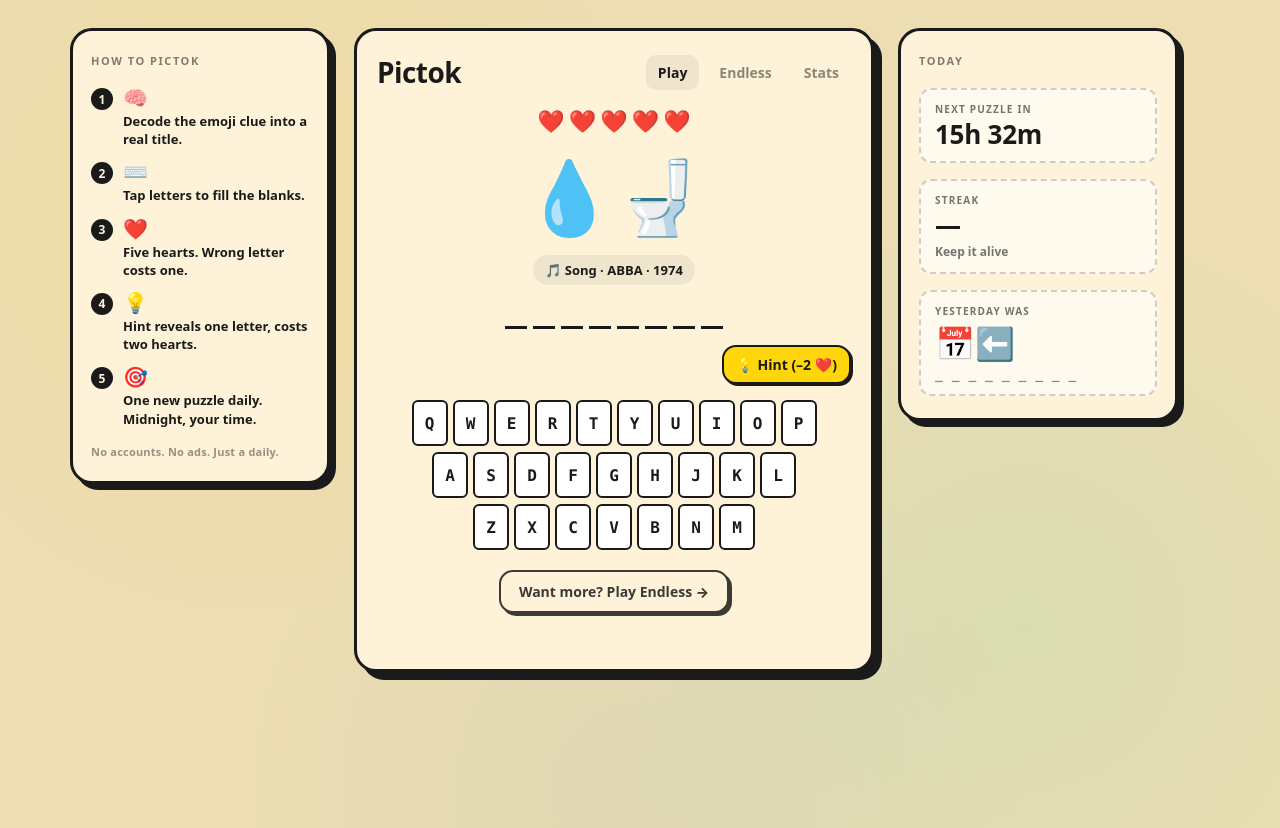
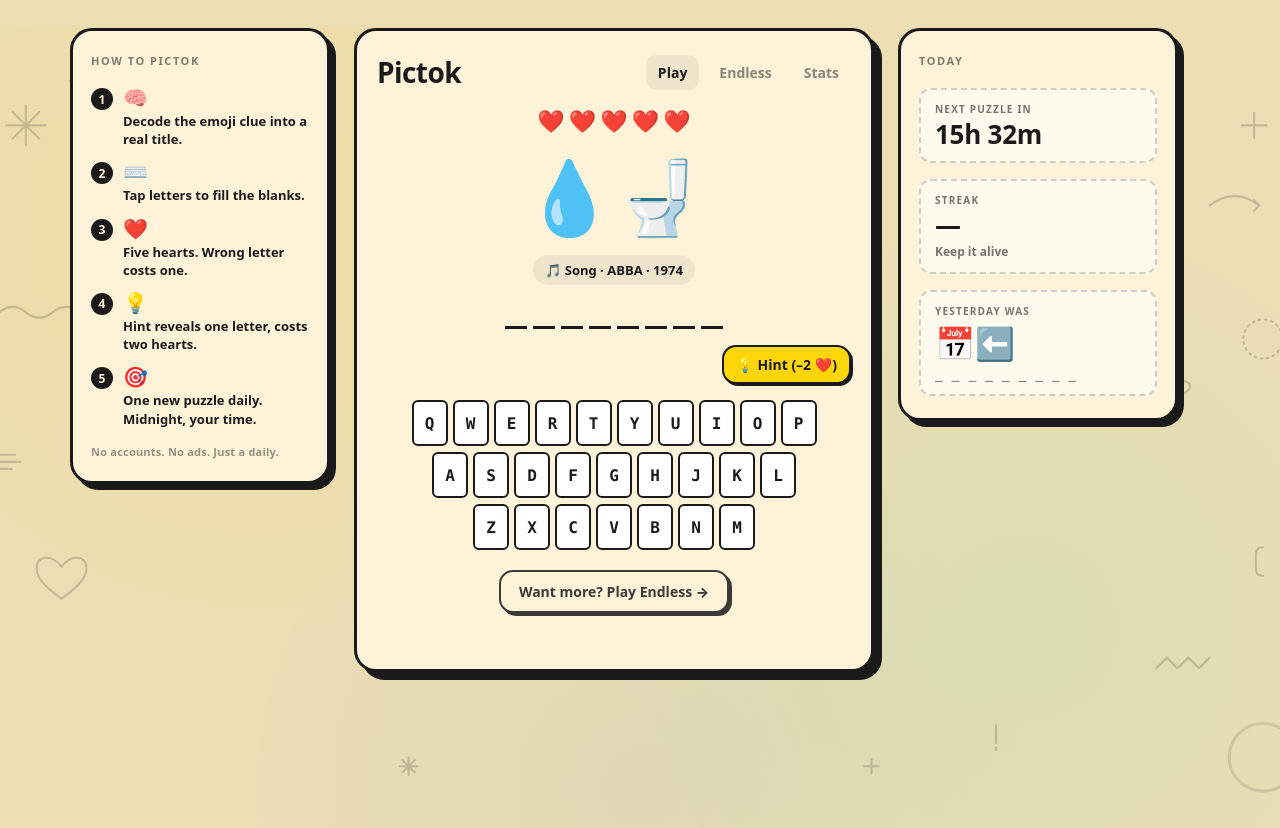
Before and after one commit to Rehat98/Game, a website with bundled scripts: page web/index.html in a window 1280 px wide. Built offline with nearby package versions, Linux system fonts and the light colour scheme.

Commit message:
web: hand-drawn doodle layer on the beige surround
Sparkles, hearts, arrows, squiggles, plus-signs, dotted circles,
a coffee-ring stamp, scribbled question marks — stroke-only SVG at
~18% ink opacity, scattered around the central card. Replaces the
flat-beige dead space with intentional texture.

Implementation: single web/doodles.svg (3KB) layered as a fixed-
attachment body background-image behind the existing radial-
gradient color washes. Mobile (<600px) overrides to a plain paper
background so the phone experience stays clean.

SW cache bumped to pictok-v5 so existing visitors fetch fresh
style.css and doodles.svg on next load.

```diff
--- a/web/style.css
+++ b/web/style.css
@@ -16,16 +16,27 @@
 html, body {
   margin: 0;
   padding: 0;
-  background: #ECDDB3;
-  background-image:
-    radial-gradient(circle at 20% 25%, rgba(255,214,10,0.10) 0, transparent 35%),
-    radial-gradient(circle at 80% 75%, rgba(6,214,160,0.08) 0, transparent 35%),
-    radial-gradient(circle at 50% 95%, rgba(17,138,178,0.06) 0, transparent 40%);
+  background-color: #ECDDB3;
   color: var(--pk-ink);
   font-family: var(--font-rounded);
   font-weight: 600;
   -webkit-font-smoothing: antialiased;
   min-height: 100dvh;
+}
+
+/* Doodled surround — hand-drawn ink marks scattered around the central card.
+   Fixed-attached so the doodles stay in the viewport as the page scrolls.
+   Mobile (max-width: 600px) hides the surround entirely — see below. */
+body {
+  background-image:
+    url('/doodles.svg'),
+    radial-gradient(circle at 20% 25%, rgba(255,214,10,0.10) 0, transparent 35%),
+    radial-gradient(circle at 80% 75%, rgba(6,214,160,0.08) 0, transparent 35%),
+    radial-gradient(circle at 50% 95%, rgba(17,138,178,0.06) 0, transparent 40%);
+  background-size: cover, auto, auto, auto;
+  background-position: center center, 0 0, 0 0, 0 0;
+  background-repeat: no-repeat;
+  background-attachment: fixed, scroll, scroll, scroll;
 }
 
 /* Outer "desk" — three-column layout (left rail, game, right rail).
--- a/web/sw.js
+++ b/web/sw.js
@@ -1,12 +1,13 @@
 // Pictok service worker. Cache-first for all listed assets.
 
-const CACHE = 'pictok-v4';
+const CACHE = 'pictok-v5';
 const ASSETS = [
   '/',
   '/index.html',
   '/style.css',
   '/manifest.webmanifest',
   '/puzzles.json',
+  '/doodles.svg',
   '/icon-192.png',
   '/icon-512.png',
   '/sounds/correct.wav',
```
Also changed, not shown: web/doodles.svg (added).
